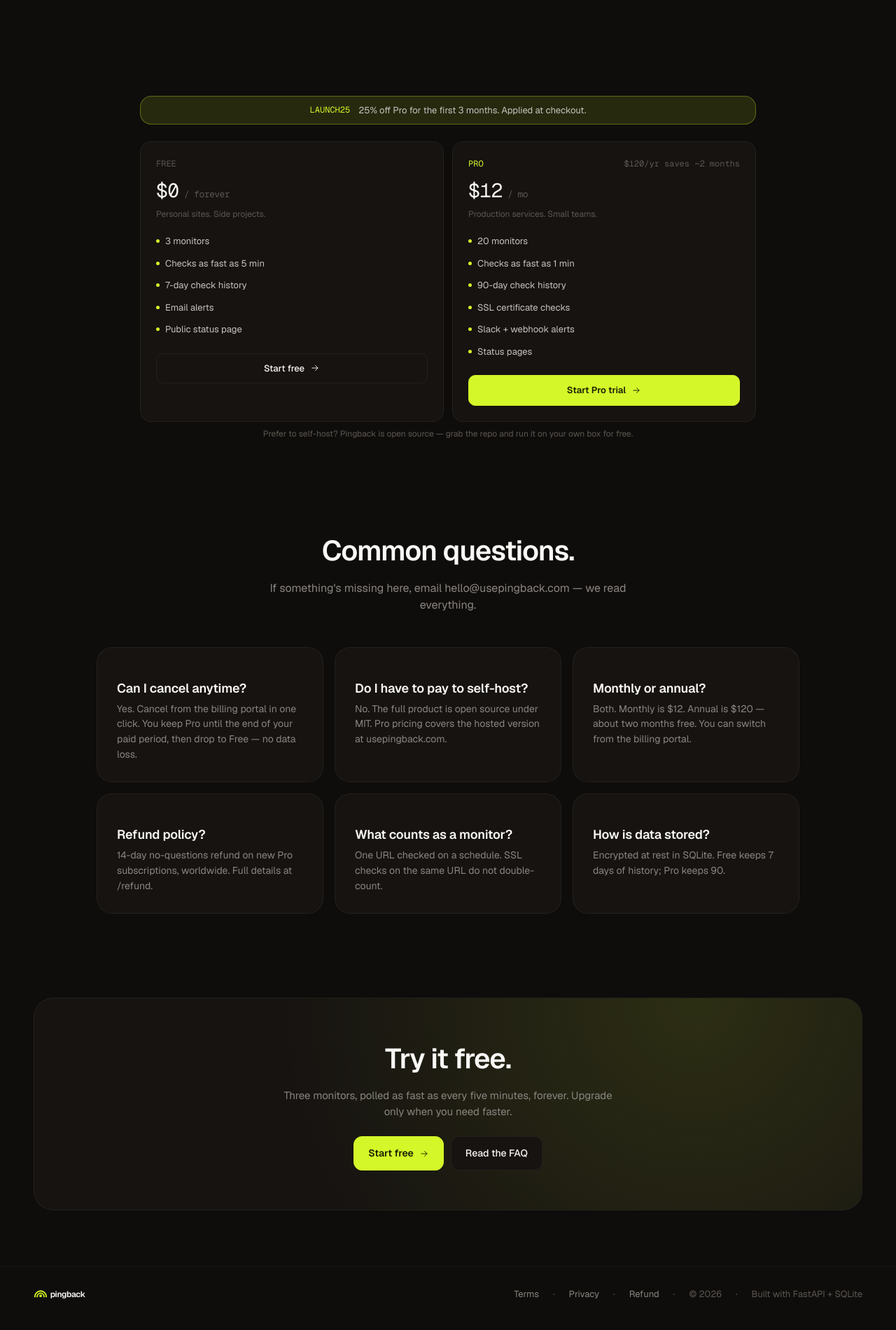
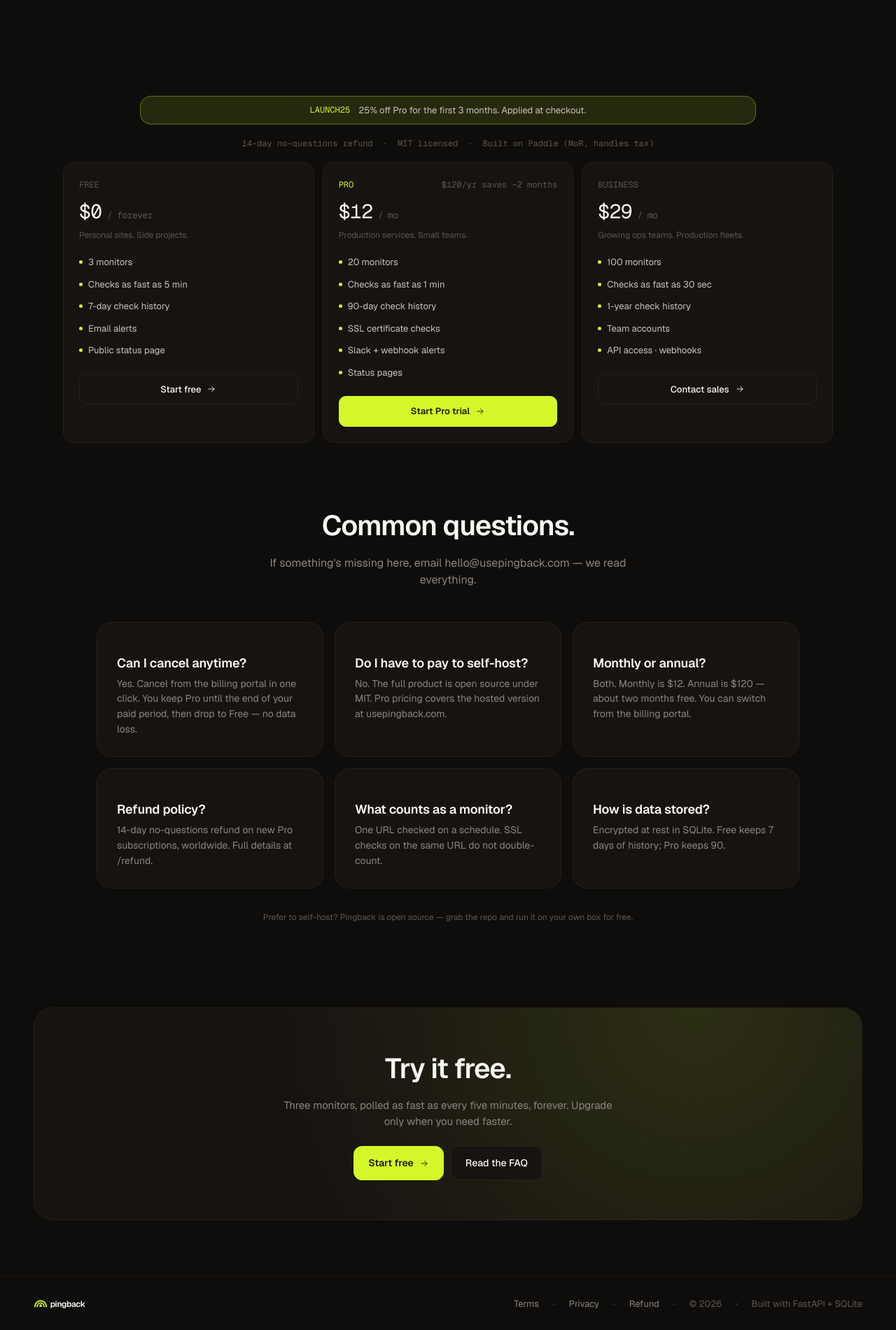
Before and after one commit to RaghuvirDav/pingback, a FastAPI app: page /pricing in a window 1280 px wide. Shown: the part 381-2282 px from the top of the page at 70% size. Before the commit the page ends 2237 px from the top, so only its background shows below. Run offline with FastAPI, Linux system fonts and the light colour scheme; data that the repository does not hold is empty.

Commit message:
MAK-159: /pricing — BUSINESS column, trust strip, move self-host below FAQ (#29)
- Add 3rd plan card (BUSINESS $29/mo, 100 monitors, 30s floor, 1yr history)
  with Contact sales mailto CTA; anchors PRO and surfaces enterprise leads.
- Drop billing-plan--2col and bump container to 1100px for 3-up layout.
- Add trust strip above cards: 14-day refund · MIT licensed · Paddle MoR.
- Move self-host blurb from above FAQ to below it so it stops cannibalizing
  the paid CTA on the buy decision row.

Co-authored-by: Paperclip <noreply@paperclip.ing>

```diff
--- a/pingback/templates/pricing.html
+++ b/pingback/templates/pricing.html
@@ -15,7 +15,16 @@
     <span>25% off Pro for the first 3 months. Applied at checkout.</span>
   </div>
 
-  <div class="billing-plan billing-plan--2col" style="max-width:880px;margin:24px auto 8px">
+  <div class="trust-strip mono small muted" role="note"
+       style="max-width:1100px;margin:18px auto 0;text-align:center;display:flex;flex-wrap:wrap;justify-content:center;gap:6px 14px;padding:0 16px">
+    <span>14-day no-questions refund</span>
+    <span aria-hidden="true">·</span>
+    <span>MIT licensed</span>
+    <span aria-hidden="true">·</span>
+    <span>Built on Paddle (MoR, handles tax)</span>
+  </div>
+
+  <div class="billing-plan" style="max-width:1100px;margin:18px auto 8px">
     <div class="plan">
       <div class="row" style="justify-content:space-between">
         <span class="mono small muted">FREE</span>
@@ -85,11 +94,29 @@
       <a class="btn btn-primary btn-full" href="/signup?upgrade=pro" style="margin-top:18px">Start Pro trial {{ ic.i_arrow_right(14) }}</a>
       {% endif %}
     </div>
+
+    <div class="plan {% if user and user.plan == 'business' %}current{% endif %}">
+      <div class="row" style="justify-content:space-between">
+        <span class="mono small muted">BUSINESS{% if user and user.plan == 'business' %} · CURRENT{% endif %}</span>
+      </div>
+      <div class="price">$29<span class="unit"> / mo</span></div>
+      <div class="muted small">Growing ops teams. Production fleets.</div>
+      <ul>
+        <li>100 monitors</li>
+        <li>Checks as fast as 30 sec</li>
+        <li>1-year check history</li>
+        <li>Team accounts</li>
+        <li>API access &middot; webhooks</li>
+      </ul>
+      {% if user and user.plan == 'business' %}
+      <form method="post" action="/dashboard/billing/portal" style="margin:18px 0 0">
+        <button class="btn btn-primary btn-full" type="submit">Manage subscription</button>
+      </form>
+      {% else %}
+      <a class="btn btn-full" href="mailto:hello@usepingback.com" style="margin-top:18px">Contact sales {{ ic.i_arrow_right(14) }}</a>
+      {% endif %}
+    </div>
   </div>
-
-  <p class="muted small" style="text-align:center;margin:0 0 48px">
-    Prefer to self-host? Pingback is open source — <a href="https://github.com/RaghuvirDav/pingback">grab the repo</a> and run it on your own box for free.
-  </p>
 
   <div class="features" id="faq">
     <div class="features-head">
@@ -111,6 +138,9 @@
       </div>
       {% endfor %}
     </div>
+    <p class="muted small" style="text-align:center;margin:32px 0 0">
+      Prefer to self-host? Pingback is open source — <a href="https://github.com/RaghuvirDav/pingback">grab the repo</a> and run it on your own box for free.
+    </p>
   </div>
 
   <div class="cta-strip">
```
